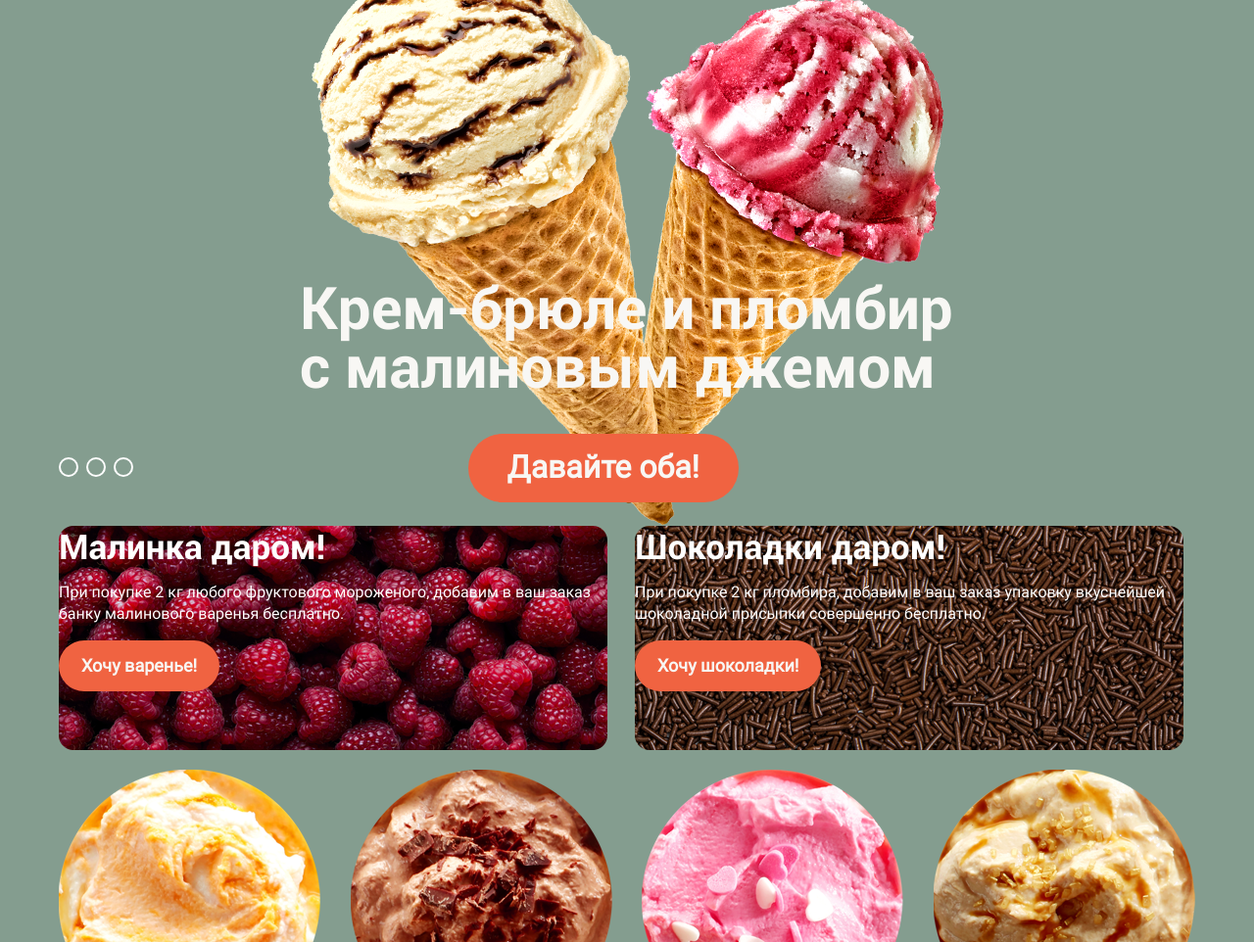
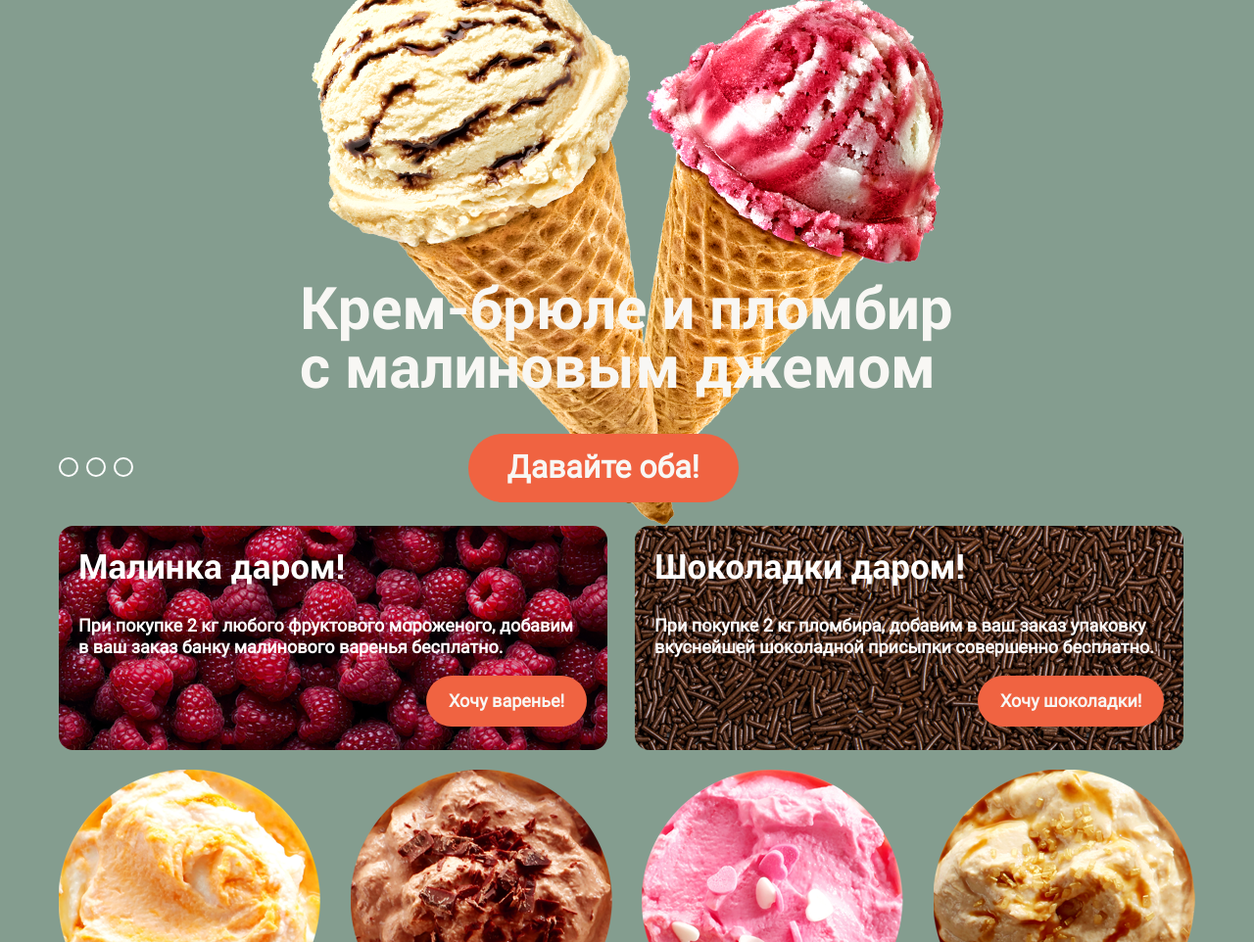
Before and after one commit to zeckson/htmlacademy-gllacy, a plain HTML site: page index.html in a window 1280 px wide. Shown: the part 138-1100 px from the top of the page at 98% size. Drawn offline with Linux system fonts and the light colour scheme.

Commit message:
gifts all

```diff
--- a/css/style.css
+++ b/css/style.css
@@ -347,8 +347,24 @@ main {
   display: flex;
 }
 
+.gifts h2,
+.gifts p {
+  margin-left: 20px;
+}
+
 .gifts h2 {
-  color: white;
+  margin-top: 20px;
+  margin-bottom: 30px;
+  font-size: 35px;
+  line-height: 41px;
+  font-weight: bold;
+}
+
+.gifts p {
+  width: 518px;
+  font-size: 18px;
+  line-height: 22px;
+  font-weight: bold;
 }
 
 .gifts__first {
@@ -358,7 +374,6 @@ main {
   background-image: url("../img/strawberry_back.png");
   background-repeat: no-repeat;
   border-radius: 3px;
-
 }
 
 .gifts__second {
@@ -373,10 +388,18 @@ main {
   padding-right: 23px;
   padding-top: 14px;
   padding-bottom: 14px;
+
   font-size: 18px;
   line-height: 24px;
 }
 
+.gifts__btn--first{
+  margin-left: 375px;
+}
+
+.gifts__btn--second{
+  margin-left: 350px;
+}
 .gallery-hit {
   display: flex;
   min-height: 403px;
--- a/index.html
+++ b/index.html
@@ -81,14 +81,14 @@
       <p>При покупке 2 кг любого фруктового мороженого, добавим
         в ваш заказ банку малинового варенья бесплатно.
       </p>
-      <button class="btn-orange gifts__btn">Хочу варенье!</button>
+      <button class="btn-orange gifts__btn gifts__btn--first">Хочу варенье!</button>
     </div>
     <div class="gifts__second">
       <h2>Шоколадки даром!</h2>
       <p>При покупке 2 кг пломбира, добавим в ваш заказ упаковку
         вкуснейшей шоколадной присыпки совершенно бесплатно.
       </p>
-      <button class="btn-orange gifts__btn">Хочу шоколадки!</button>
+      <button class="btn-orange gifts__btn gifts__btn--second">Хочу шоколадки!</button>
     </div>
   </section>
   <ul class="gallery-hit">
```
